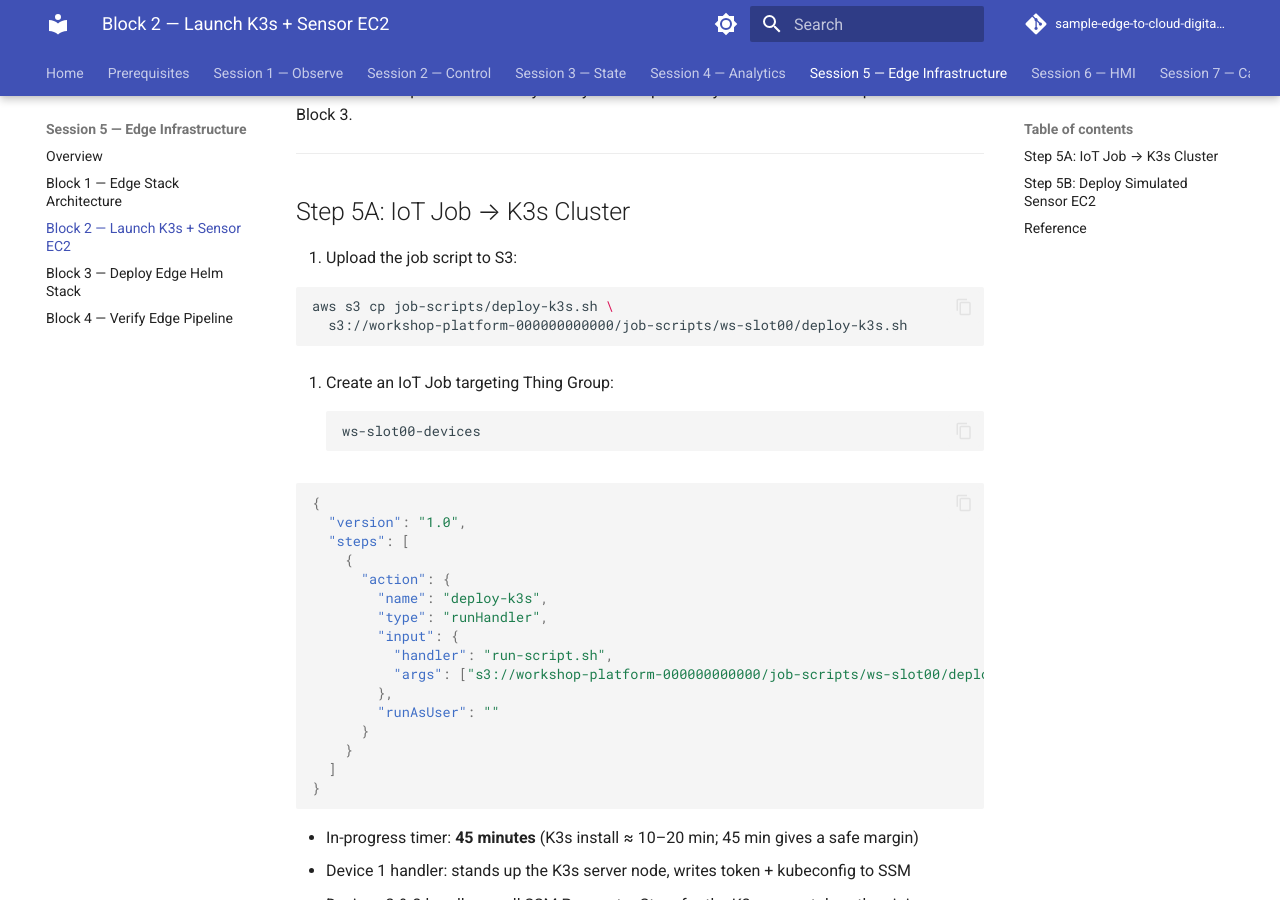
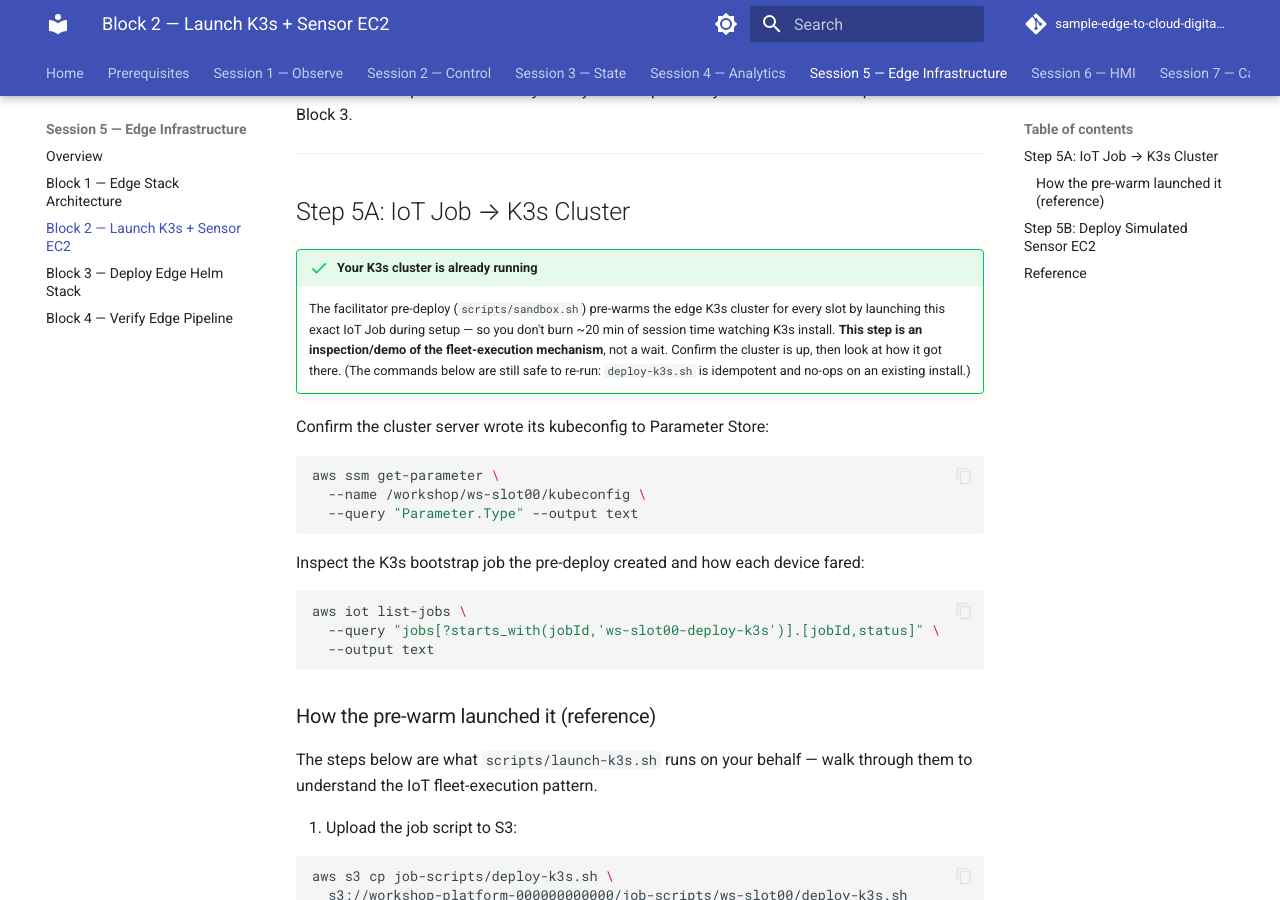
Before and after one commit to aws-samples/sample-edge-to-cloud-digital-ops-workshop, an MkDocs documentation site: the page built from workshop/05-edge-infra/block-2-k3s-launch.md, in a window 1280 px wide and 900 px high, scrolled down 274 px. Built offline with MkDocs 1.6.1 and Material for MkDocs 9.7.7, drawn with Linux system fonts in a browser that asks for light colours; comment, search, counter and statistics services are not loaded.

Commit message:
feat(edge): pre-warm K3s during pre-deploy; fix Iceberg partition columns
- scripts/launch-k3s.sh: idempotent IoT-Job launcher for the edge K3s cluster,
  extracted from workshop/05 so it can run standalone or from pre-deploy.
- scripts/sandbox.sh: pre-warm K3s during the facilitator pre-deploy (>=3
  devices) so attendees don't lose ~20 min of session-05 wall-clock.
- workshop/05-edge-infra/block-2-k3s-launch.md: reframe step 5A as an
  inspection/demo of an already-running cluster; add SSM/list-jobs assertions.
- amplify/custom/participant-stack.ts: emit year/month/day/hour on the
  IoT->Firehose rule so Iceberg rows land in the correct partition instead of
  year=null/month=null/day=null/hour=null.
- .gitignore: ignore legacy pre-migration build artifacts + Java/HMI output.
- helm/edge-stack/Chart.lock: bump redpanda connect 3.2.20 -> 3.2.22.

Co-Authored-By: Claude Opus 4.8 <noreply@anthropic.com>

````diff
--- a/workshop/05-edge-infra/block-2-k3s-launch.md
+++ b/workshop/05-edge-infra/block-2-k3s-launch.md
@@ -7,6 +7,38 @@ Launch both steps simultaneously — they run independently and must both comple
 ---
 
 ## Step 5A: IoT Job → K3s Cluster
+
+!!! success "Your K3s cluster is already running"
+    The facilitator pre-deploy (`scripts/sandbox.sh`) pre-warms the edge K3s
+    cluster for every slot by launching this exact IoT Job during setup — so you
+    don't burn ~20 min of session time watching K3s install. **This step is an
+    inspection/demo of the fleet-execution mechanism**, not a wait. Confirm the
+    cluster is up, then look at how it got there. (The commands below are still
+    safe to re-run: `deploy-k3s.sh` is idempotent and no-ops on an existing
+    install.)
+
+Confirm the cluster server wrote its kubeconfig to Parameter Store:
+
+```bash
+aws ssm get-parameter \
+  --name /workshop/ws-slot00/kubeconfig \
+  --query "Parameter.Type" --output text
+```
+<!-- e2e:assert {"contains": "SecureString"} -->
+
+Inspect the K3s bootstrap job the pre-deploy created and how each device fared:
+
+```bash
+aws iot list-jobs \
+  --query "jobs[?starts_with(jobId,'ws-slot00-deploy-k3s')].[jobId,status]" \
+  --output text
+```
+<!-- e2e:assert {"contains": "ws-slot00-deploy-k3s"} -->
+
+### How the pre-warm launched it (reference)
+
+The steps below are what `scripts/launch-k3s.sh` runs on your behalf — walk
+through them to understand the IoT fleet-execution pattern.
 
 1. Upload the job script to S3:
 
````
Also changed, not shown: 5 other files.
